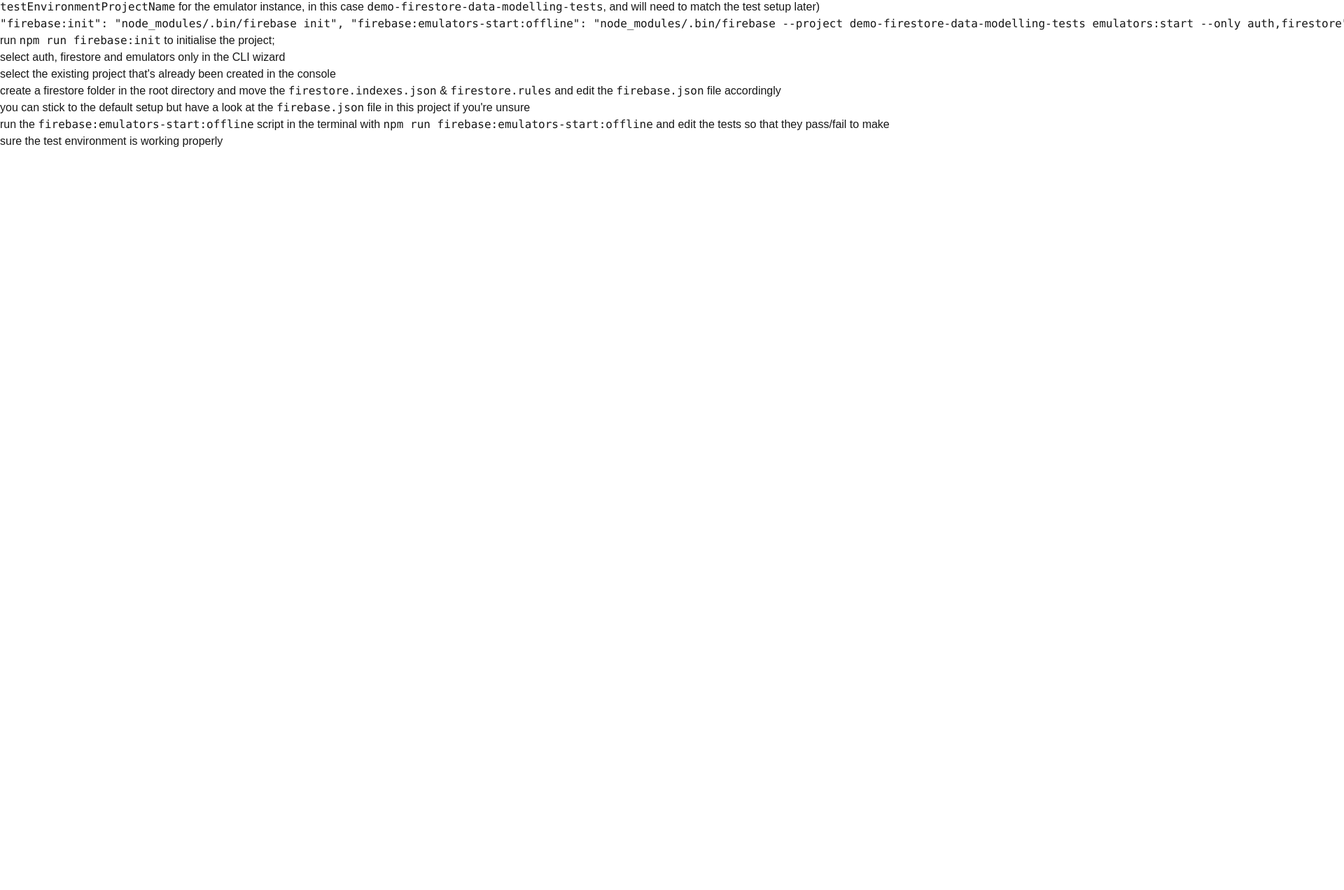
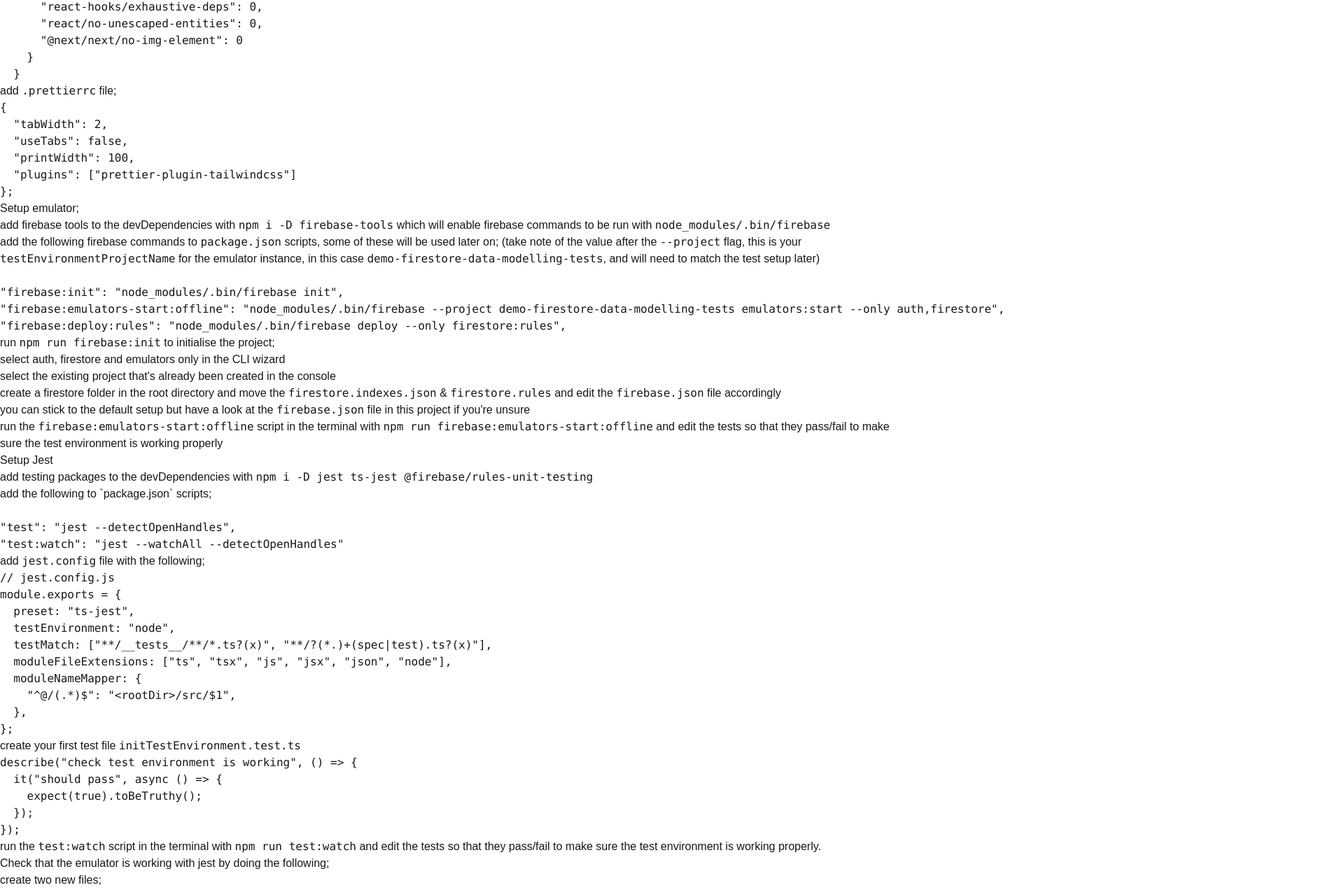
Before and after one commit to robMolloy/firestore-data-modelling-next, a Next.js app: page / in a window 1280 px wide. Shown: the part 314-1586 px from the top of the page at 70% size, 1920 px wide, since content can reach past the window. Before the commit the page ends 800 px from the top, so only its background shows below. Built offline with nearby package versions, Linux system fonts and the light colour scheme.

Commit message:
readme edits

```diff
--- a/src/pages/index.tsx
+++ b/src/pages/index.tsx
@@ -1,16 +1,3 @@
-import Image from "next/image";
-import { Geist, Geist_Mono } from "next/font/google";
-
-const geistSans = Geist({
-  variable: "--font-geist-sans",
-  subsets: ["latin"],
-});
-
-const geistMono = Geist_Mono({
-  variable: "--font-geist-mono",
-  subsets: ["latin"],
-});
-
 export default function Home() {
   return (
     <ol>
@@ -33,20 +20,30 @@
             </code>
           </li>
           <li>
-            add `.eslintrc.json` file;
+            add <code>.eslintrc.json</code> file;
             <pre>
-              &#123; "extends": ["next/core-web-vitals", "plugin:@typescript-eslint/recommended"],
-              "rules": &#123; "react/jsx-key": "error", "@typescript-eslint/no-unused-vars": [
-              "warn", &#123; "argsIgnorePattern": "^_", "varsIgnorePattern": "^_" &#125; ],
-              "eqeqeq": "error", "react-hooks/exhaustive-deps": 0, "react/no-unescaped-entities": 0,
-              "@next/next/no-img-element": 0 &#125; &#125;
+              {`{
+    "extends": ["next/core-web-vitals", "plugin:@typescript-eslint/recommended"],
+    "rules": {
+      "react/jsx-key": "error",
+      "@typescript-eslint/no-unused-vars": [ "warn", { "argsIgnorePattern": "^_", "varsIgnorePattern": "^_" } ],
+      "eqeqeq": "error",
+      "react-hooks/exhaustive-deps": 0,
+      "react/no-unescaped-entities": 0,
+      "@next/next/no-img-element": 0
+    }
+  }`}
             </pre>
           </li>
           <li>
             add <code>.prettierrc</code> file;
             <pre>
-              &#123; "tabWidth": 2, "useTabs": false, "printWidth": 100, "plugins":
-              ["prettier-plugin-tailwindcss"] &#125;
+              {`{
+  "tabWidth": 2,
+  "useTabs": false,
+  "printWidth": 100,
+  "plugins": ["prettier-plugin-tailwindcss"]
+};`}
             </pre>
           </li>
         </ol>
@@ -66,10 +63,11 @@
             case <code>demo-firestore-data-modelling-tests</code>, and will need to match the test
             setup later)
             <pre>
-              "firebase:init": "node_modules/.bin/firebase init",
-              "firebase:emulators-start:offline": "node_modules/.bin/firebase --project
-              demo-firestore-data-modelling-tests emulators:start --only auth,firestore",
-              "firebase:deploy:rules": "node_modules/.bin/firebase deploy --only firestore:rules",
+              {`
+"firebase:init": "node_modules/.bin/firebase init",
+"firebase:emulators-start:offline": "node_modules/.bin/firebase --project demo-firestore-data-modelling-tests emulators:start --only auth,firestore",
+"firebase:deploy:rules": "node_modules/.bin/firebase deploy --only firestore:rules",
+`}
             </pre>
           </li>
           <li>
@@ -97,6 +95,174 @@
           </li>
         </ol>
       </li>
+      <li>
+        Setup Jest{" "}
+        <ol>
+          <li>
+            add testing packages to the devDependencies with{" "}
+            <code>npm i -D jest ts-jest @firebase/rules-unit-testing</code>
+          </li>
+          <li>
+            add the following to `package.json` scripts;
+            <pre>
+              {`
+"test": "jest --detectOpenHandles",
+"test:watch": "jest --watchAll --detectOpenHandles"`}
+            </pre>
+          </li>
+          <li>
+            add <code>jest.config</code> file with the following;{" "}
+            <pre>
+              {`// jest.config.js
+module.exports = {
+  preset: "ts-jest",
+  testEnvironment: "node",
+  testMatch: ["**/__tests__/**/*.ts?(x)", "**/?(*.)+(spec|test).ts?(x)"],
+  moduleFileExtensions: ["ts", "tsx", "js", "jsx", "json", "node"],
+  moduleNameMapper: {
+    "^@/(.*)$": "<rootDir>/src/$1",
+  },
+};`}
+            </pre>
+          </li>
+          <li>
+            create your first test file <code>initTestEnvironment.test.ts</code>
+            <pre>{`describe("check test environment is working", () => {
+  it("should pass", async () => {
+    expect(true).toBeTruthy();
+  });
+});`}</pre>
+          </li>
+          <li>
+            run the <code>test:watch</code> script in the terminal with{" "}
+            <code>npm run test:watch</code> and edit the tests so that they pass/fail to make sure
+            the test environment is working properly.
+          </li>
+        </ol>
+      </li>
+      <li>
+        Check that the emulator is working with jest by doing the following;{" "}
+        <ol>
+          <li>
+            create two new files;
+            <ol>
+              <li>
+                <code>firestoreTestUtils.ts</code>{" "}
+                <pre>{`import {
+    assertFails,
+    initializeTestEnvironment,
+  } from "@firebase/rules-unit-testing";
+  import { setLogLevel } from "firebase/firestore";
+  import { readFileSync } from "fs";
+  import path from "path";
+
+  export const setDefaultLogLevel = () => setLogLevel("error");
+
+  export const createTestEnvironment = async () => {
+    return initializeTestEnvironment({
+      projectId: "demo-firestore-data-modelling-tests",
+      firestore: {
+        rules: readFileSync(path.resolve(__dirname, "./firestore.rules"), "utf8"),
+        host: "127.0.0.1",
+        port: 8080,
+      },
+    });
+  };
+
+  export async function expectFirestorePermissionDenied(
+    promise: Promise<unknown>
+  ) {
+    return new Promise<void>(async (resolve) => {
+      const errorResult = await assertFails(promise);
+      expect(
+        ["permission-denied", "PERMISSION_DENIED"].includes(errorResult.code)
+      ).toBe(true);
+      resolve(undefined);
+    });
+  }`}</pre>
+              </li>
+              <li>
+                <code>generalFirestoreTests.test.ts</code>{" "}
+                <pre>{`import { RulesTestEnvironment } from "@firebase/rules-unit-testing";
+import { deleteDoc, doc, getDoc, setDoc } from "firebase/firestore";
+import {
+  createTestEnvironment,
+  expectFirestorePermissionDenied,
+  setDefaultLogLevel,
+} from "./firestoreTestUtils";
+
+let testEnv: RulesTestEnvironment;
+
+describe("firestore rules for a randomCollection", () => {
+  beforeAll(async () => {
+    setDefaultLogLevel();
+    testEnv = await createTestEnvironment();
+  });
+  beforeEach(async () => {
+    await testEnv.clearFirestore();
+  });
+  afterAll(async () => {
+    await testEnv.cleanup();
+  });
+
+  it("should not allow read access to a random collection", async () => {
+    await testEnv.withSecurityRulesDisabled(async (context) => {
+      const docRef = doc(context.firestore(), "someRandomCollection", "id1");
+      await setDoc(docRef, { some: "data" });
+    });
+
+    const unauthedDb = testEnv.unauthenticatedContext().firestore();
+    const docRef = doc(unauthedDb, "someRandomCollection", "id1");
+    await expectFirestorePermissionDenied(getDoc(docRef));
+  });
+
+  it("should not allow create access to a random collection", async () => {
+    const unauthedDb = testEnv.unauthenticatedContext().firestore();
+    const docRef = doc(unauthedDb, "someRandomCollection", "id1");
+    await expectFirestorePermissionDenied(setDoc(docRef, { some: "data2" }));
+  });
+
+  it("should not allow update access to a random collection", async () => {
+    await testEnv.withSecurityRulesDisabled(async (context) => {
+      const docRef = doc(context.firestore(), "someRandomCollection", "id1");
+      await setDoc(docRef, { some: "data" });
+    });
+
+    const unauthedDb = testEnv.unauthenticatedContext().firestore();
+    const docRef = doc(unauthedDb, "someRandomCollection", "id1");
+    await expectFirestorePermissionDenied(setDoc(docRef, { some: "data2" }));
+    await expectFirestorePermissionDenied(
+      setDoc(docRef, { more: "data" }, { merge: true })
+    );
+  });
+
+  it("should not allow delete access to a random collection", async () => {
+    await testEnv.withSecurityRulesDisabled(async (context) => {
+      const docRef = doc(context.firestore(), "someRandomCollection", "id1");
+      await setDoc(docRef, { some: "data" });
+    });
+
+    const unauthedDb = testEnv.unauthenticatedContext().firestore();
+    const docRef = doc(unauthedDb, "someRandomCollection", "id1");
+    await expectFirestorePermissionDenied(deleteDoc(docRef));
+  });
+});`}</pre>
+              </li>
+            </ol>
+          </li>
+          <li>
+            run the following commands in separate terminals;
+            <ol>
+              <li>
+                <code>npm run test:watch</code>
+              </li>
+              <li>
+                <code>npm run firebase:emulators-start:offline</code>
+              </li>
+            </ol>
+          </li>
+        </ol>
+      </li>
     </ol>
   );
 }
```
Also changed, not shown: 1 other file (tests, documents, lock files or other folders).
